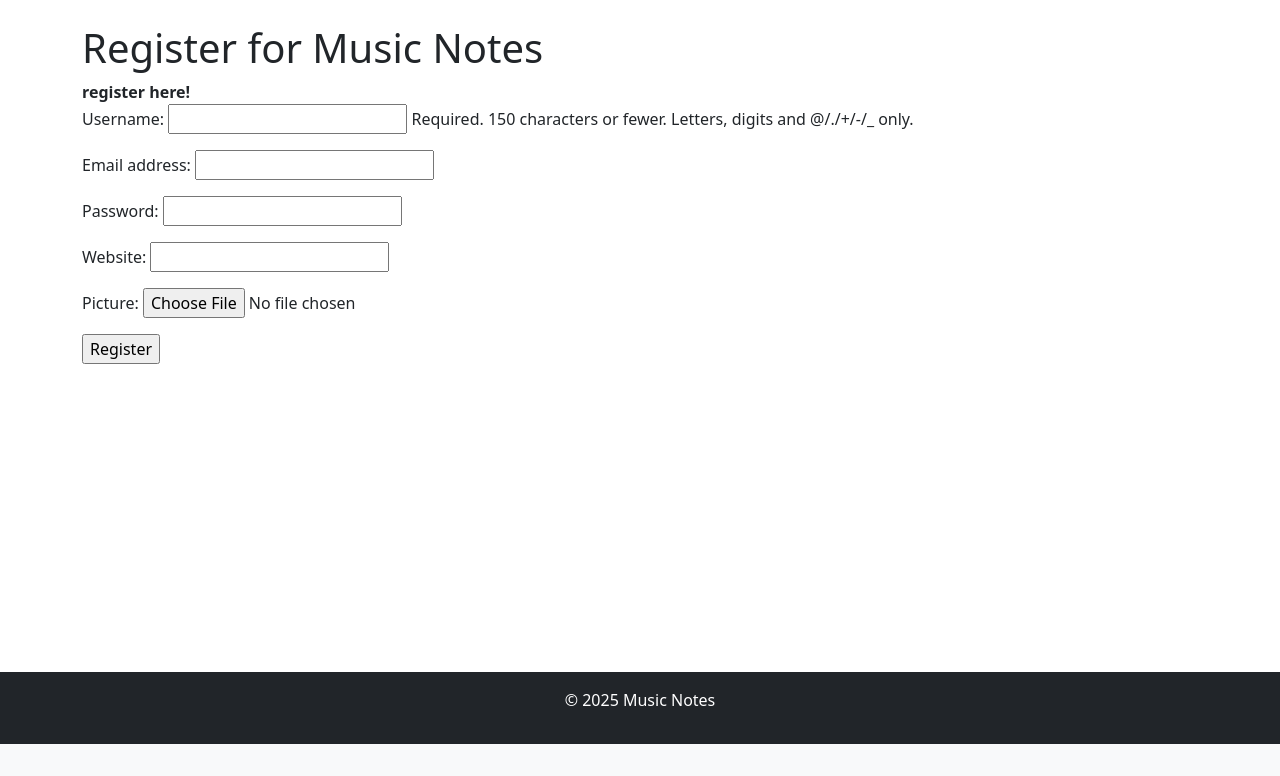
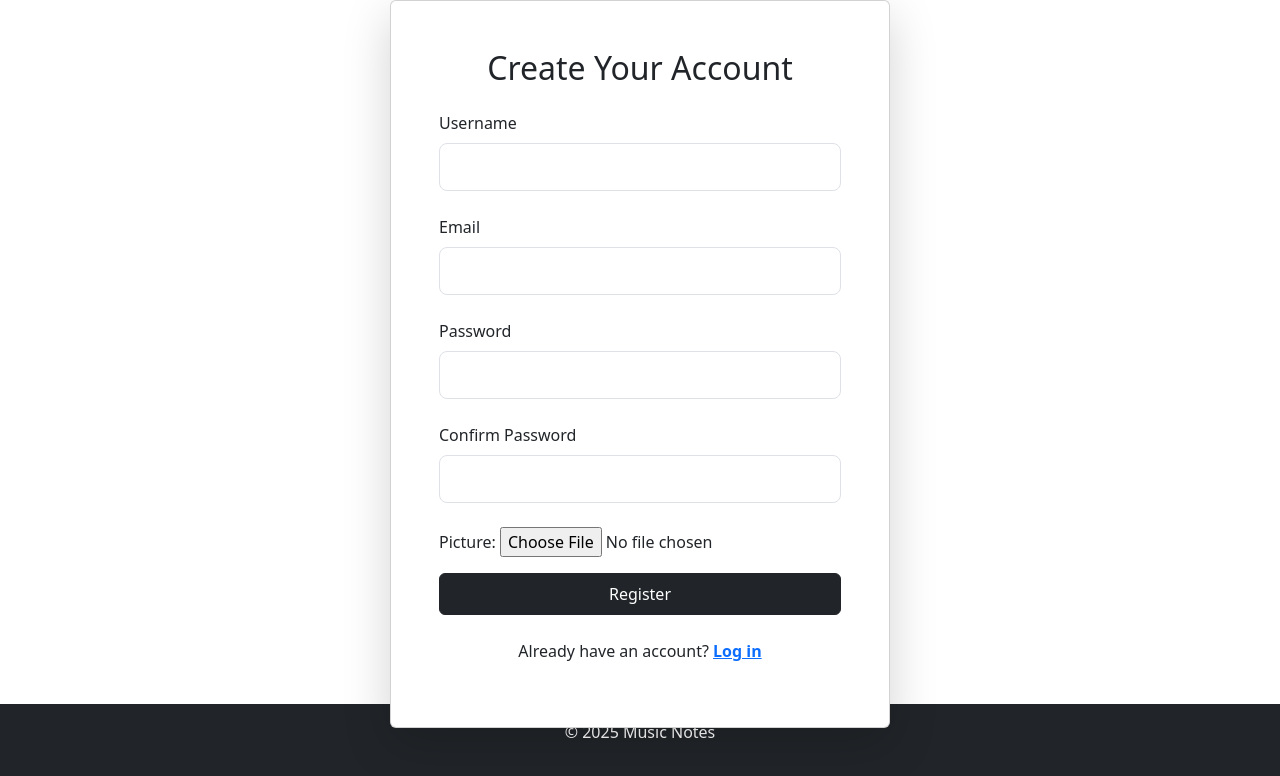
Before and after one commit to Fintani/MusicNotes, a Django app: page /music_notes/register/ in a window 1280 px wide. Shown: the part 56-832 px from the top of the page. Before the commit the page ends 800 px from the top, so only its background shows below. Run offline with Django 3.2, Linux system fonts and the light colour scheme.

Commit message:
Now 'login' and 'register' pages more closely resemble the one from our wireframe

```diff
--- a/music_notes/forms.py
+++ b/music_notes/forms.py
@@ -45,4 +45,4 @@ class UserForm(forms.ModelForm):
 class UserProfileForm(forms.ModelForm):
     class Meta:
         model = UserProfile
-        fields = ("website","picture",)
+        fields = ("picture",)
--- a/templates/music_notes/register.html
+++ b/templates/music_notes/register.html
@@ -1,23 +1,58 @@
 {% extends "music_notes/base.html" %}
-{% load staticfiles %}
+{% load static %}
 
 {% block title_block %}
     Register
 {% endblock %}
 
 {% block body_block %}
-    <h1>Register for Music Notes</h1>
+<div class="container d-flex justify-content-center align-items-center" style="height: 85vh;">
+    <div class="card shadow-lg p-5 rounded" style="width: 500px;">
+
+        <!-- Message if Registration Succeeds -->
         {% if registered %}
-    <strong>thank you for registering!</strong>
-    <a href="{% url 'music_notes:index' %}">Return to the homepage.</a><br/>
+            <h2 class="text-center text-success">Thank you for registering!</h2>
+            <p class="text-center"><a href="{% url 'music_notes:index' %}" class="btn btn-primary">Return to Homepage</a></p>
         {% else %}
-    <strong>register here!</strong><br/>
-    <form id="user_form" method="post" action="{% url 'music_notes:register' %}"
-          enctype="multipart/form-data">
+
+        <!-- Register Title -->
+        <h2 class="text-center mb-4">Create Your Account</h2>
+
+        <!-- Registration Form -->
+        <form id="user_form" method="post" action="{% url 'music_notes:register' %}" enctype="multipart/form-data">
             {% csrf_token %}
-          {{ user_form.as_p }}
+
+            <div class="mb-4">
+                <label for="id_username" class="form-label">Username</label>
+                <input type="text" class="form-control form-control-lg" name="username" id="id_username" required>
+            </div>
+
+            <div class="mb-4">
+                <label for="id_email" class="form-label">Email</label>
+                <input type="email" class="form-control form-control-lg" name="email" id="id_email" required>
+            </div>
+
+            <div class="mb-4">
+                <label for="id_password" class="form-label">Password</label>
+                <input type="password" class="form-control form-control-lg" name="password" id="id_password" required>
+            </div>
+
+            <div class="mb-4">
+                <label for="id_password2" class="form-label">Confirm Password</label>
+                <input type="password" class="form-control form-control-lg" name="password2" id="id_password2" required>
+            </div>
+
             {{ profile_form.as_p }}
-          <input type="submit" name="submit" value="Register" />
+
+            <button type="submit" class="btn btn-dark w-100 py-2">Register</button>
         </form>
+
+        <!-- Login Link -->
+        <p class="mt-4 text-center">
+            Already have an account? <a href="{% url 'music_notes:login' %}" class="text-primary fw-bold">Log in</a>
+        </p>
+
         {% endif %}
+    </div>
+</div>
 {% endblock %}
```
Also changed, not shown: templates/music_notes/login.html (+30 -10 lines), media/cat.jpg (deleted), static/images/rango.jpg (deleted). Lines whose indentation alone changed are shown as unchanged.
